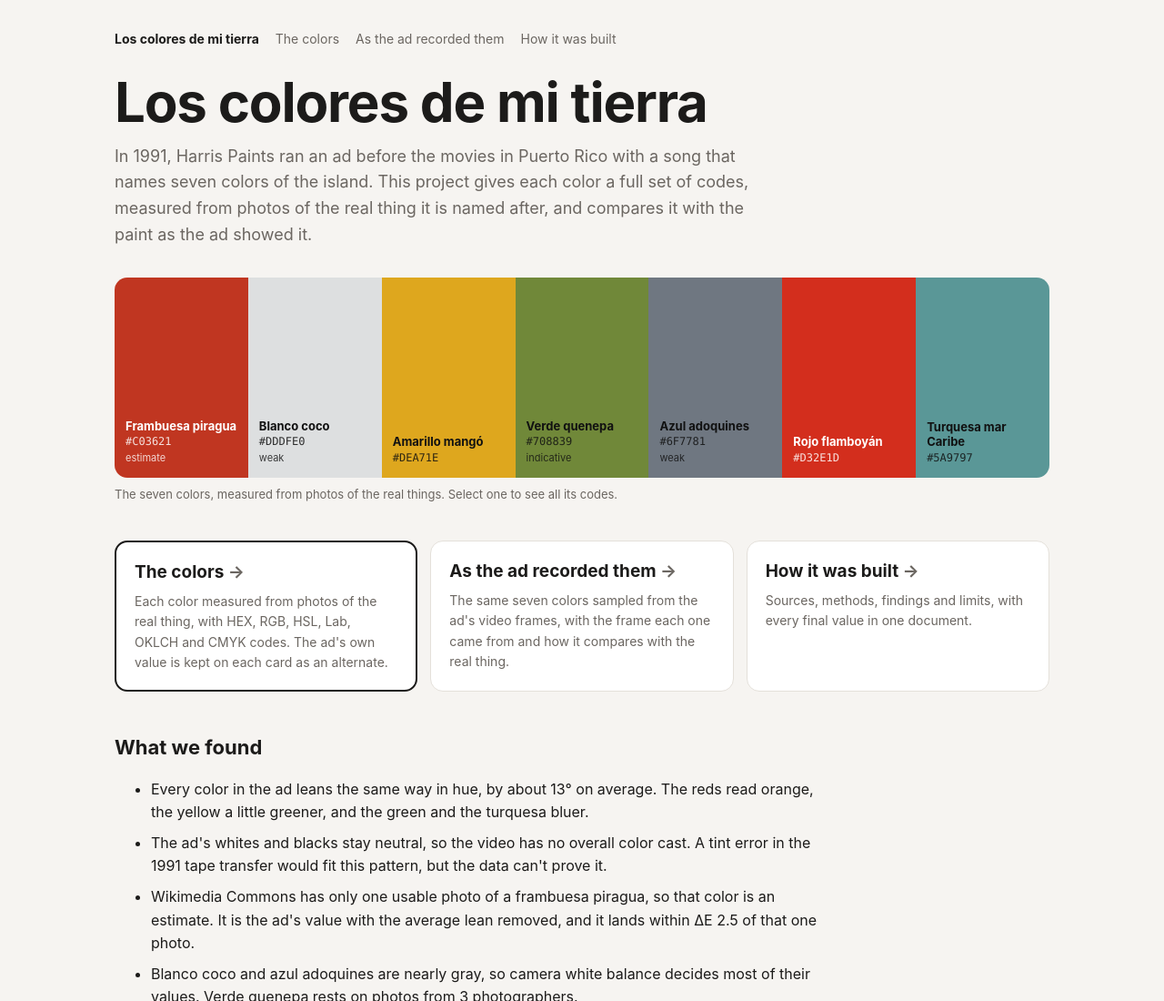
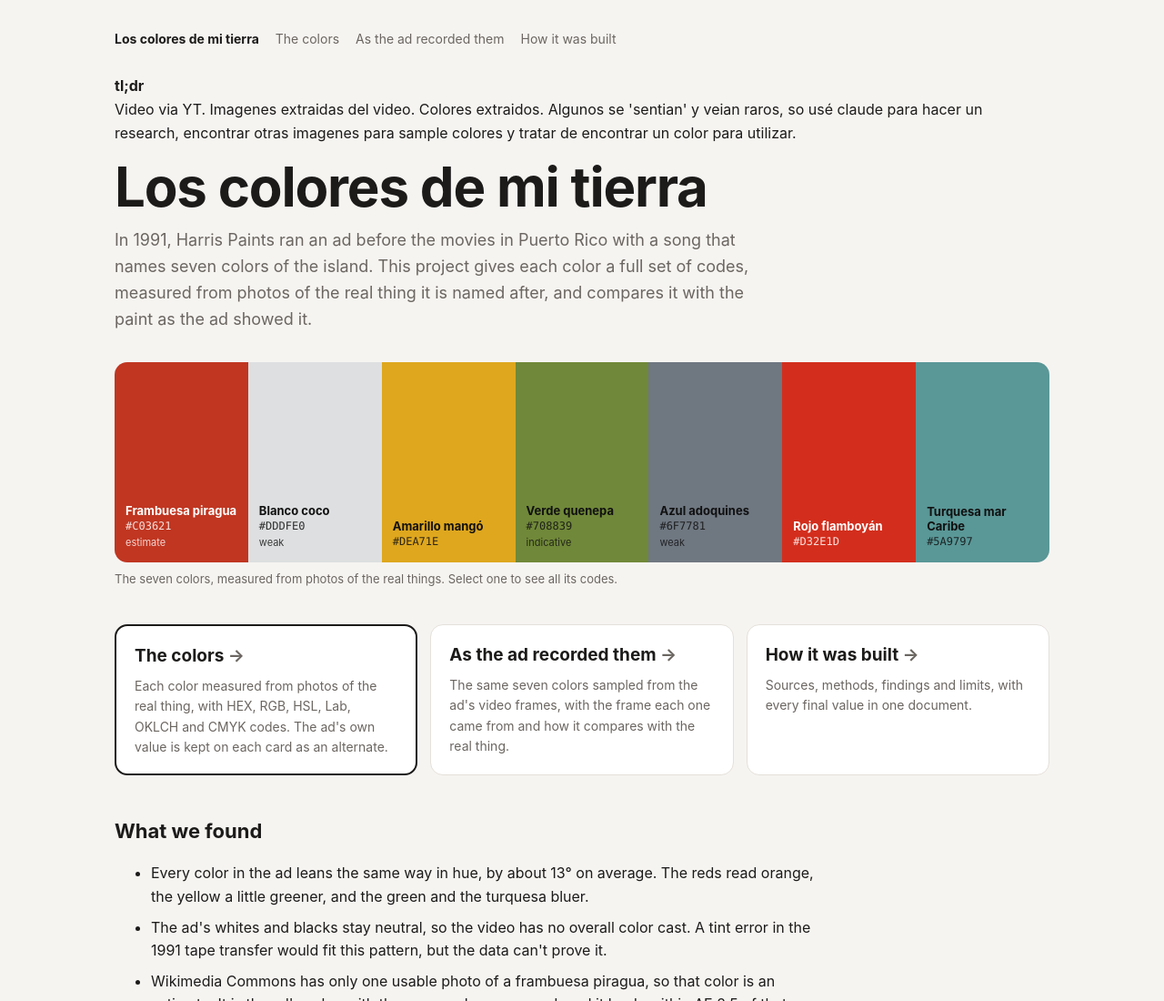
Before and after one commit to rubenvarela/colores-de-mi-tierra, a plain HTML site: page index.html in a window 1280 px wide. Shown: the top 1100 px of the page at 91% size. Drawn offline with Linux system fonts and the light colour scheme.

Commit message:
anadir tl;dr

```diff
--- a/index.html
+++ b/index.html
@@ -71,6 +71,11 @@ section p { color: var(--muted); }
       <a href="summary.html">How it was built</a>
     </nav>
 
+  <p><strong>tl;dr</strong><br>
+    Video via YT. Imagenes extraidas del video. Colores extraidos.
+    Algunos se 'sentian' y veian raros, so usé claude para hacer un research, encontrar otras imagenes para sample colores y tratar de encontrar un color para utilizar.
+  </p>
+
   <header>
     <h1>Los colores de mi tierra</h1>
     <p class="lede">In 1991, Harris Paints ran an ad before the movies in Puerto Rico with a song that names seven colors of the island. This project gives each color a full set of codes, measured from photos of the real thing it is named after, and compares it with the paint as the ad showed it.</p>
```
